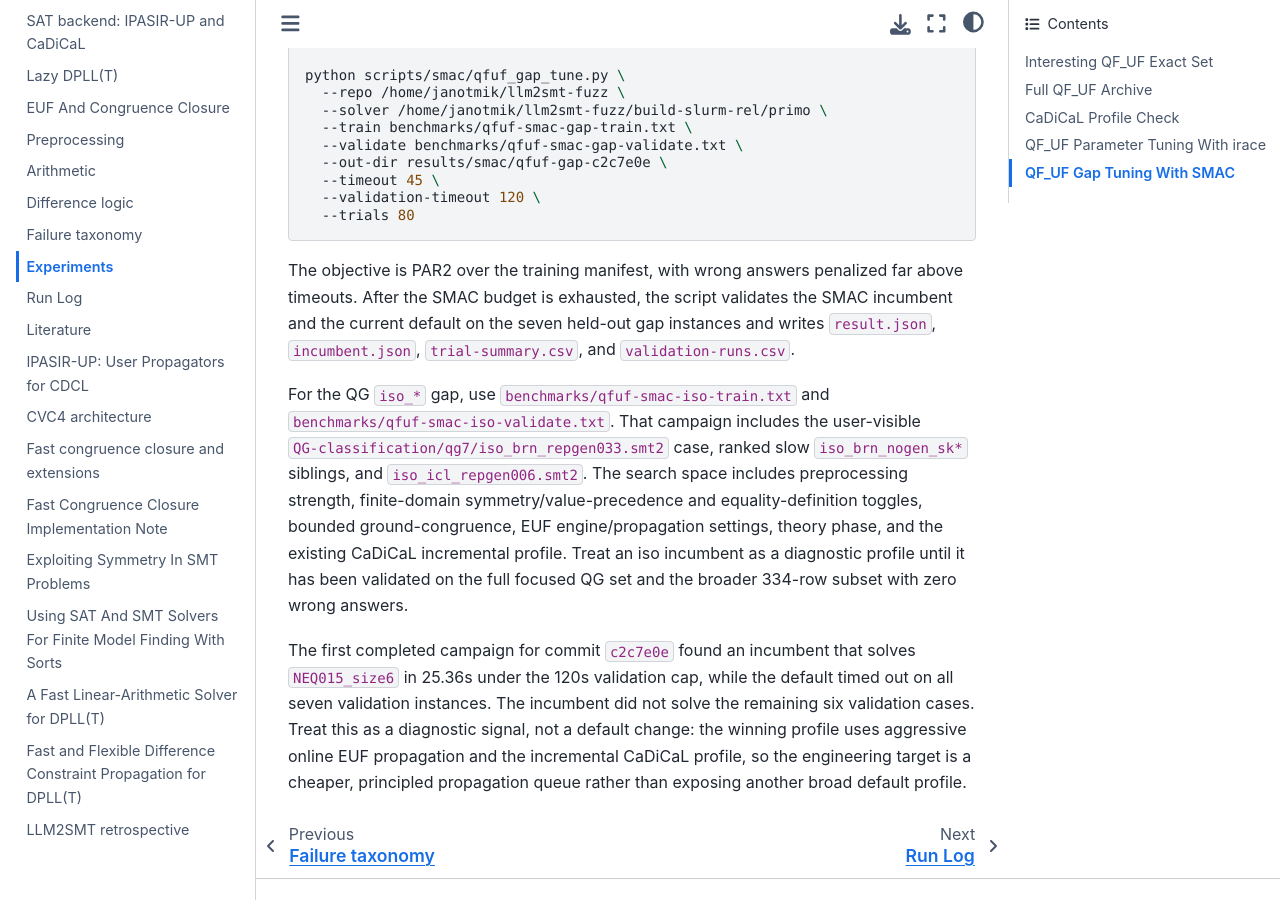
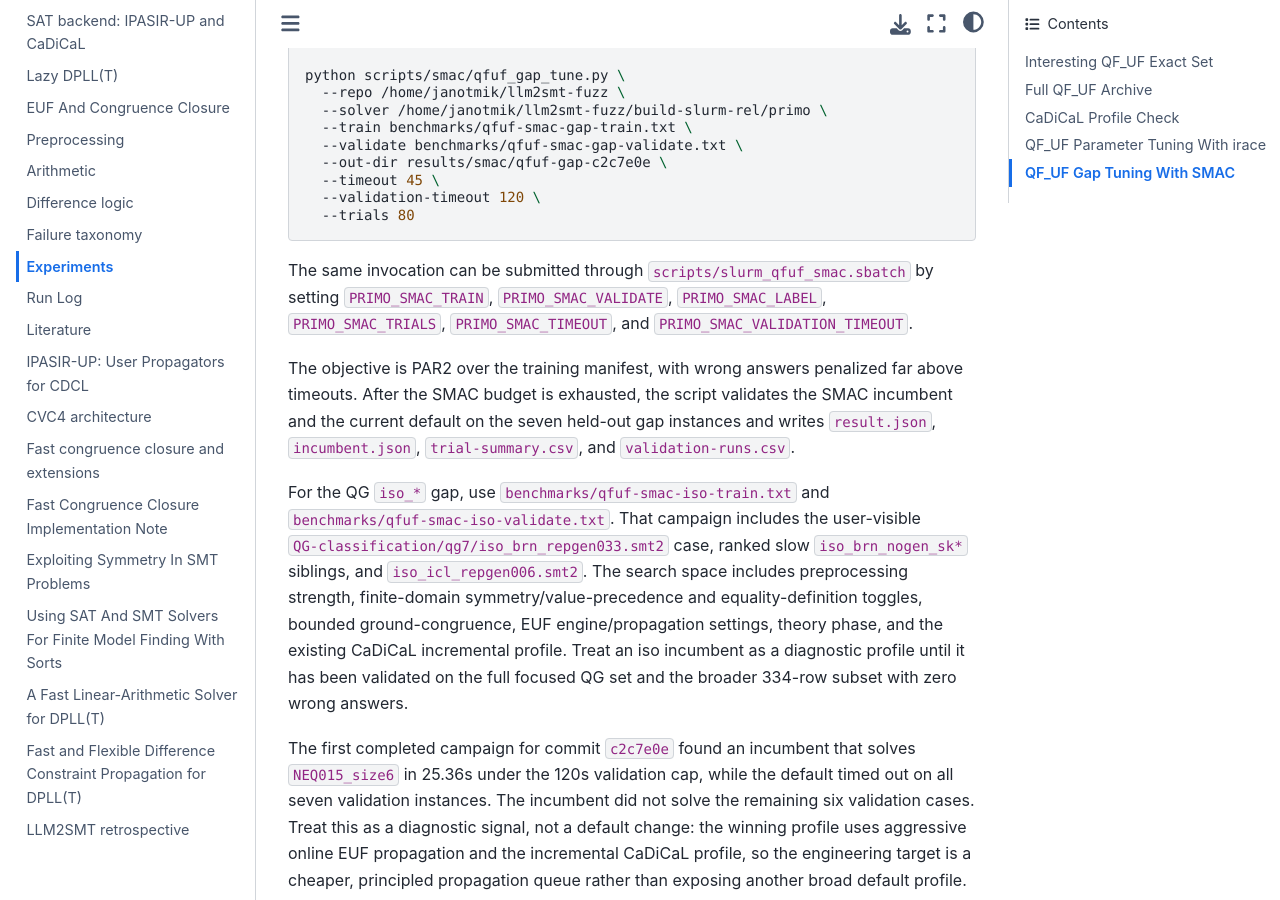
Before and after one commit to primo-solver/primo, a Jupyter Book: the page built from docs/experiments.md, in a window 1280 px wide and 900 px high, scrolled down 5195 px. Built offline with Jupyter Book 1.0.4 settings and Sphinx 7.4.7 and the Sphinx Book theme 1.1.4, drawn with Linux system fonts in a browser that asks for light colours.

Commit message:
Add QF_UF SMAC SLURM wrapper

````diff
--- a/docs/experiments.md
+++ b/docs/experiments.md
@@ -253,6 +253,11 @@ python scripts/smac/qfuf_gap_tune.py \
   --trials 80
 ```
 
+The same invocation can be submitted through `scripts/slurm_qfuf_smac.sbatch`
+by setting `PRIMO_SMAC_TRAIN`, `PRIMO_SMAC_VALIDATE`, `PRIMO_SMAC_LABEL`,
+`PRIMO_SMAC_TRIALS`, `PRIMO_SMAC_TIMEOUT`, and
+`PRIMO_SMAC_VALIDATION_TIMEOUT`.
+
 The objective is PAR2 over the training manifest, with wrong answers penalized
 far above timeouts. After the SMAC budget is exhausted, the script validates the
 SMAC incumbent and the current default on the seven held-out gap instances and
````
Also changed, not shown: 1 other file.
